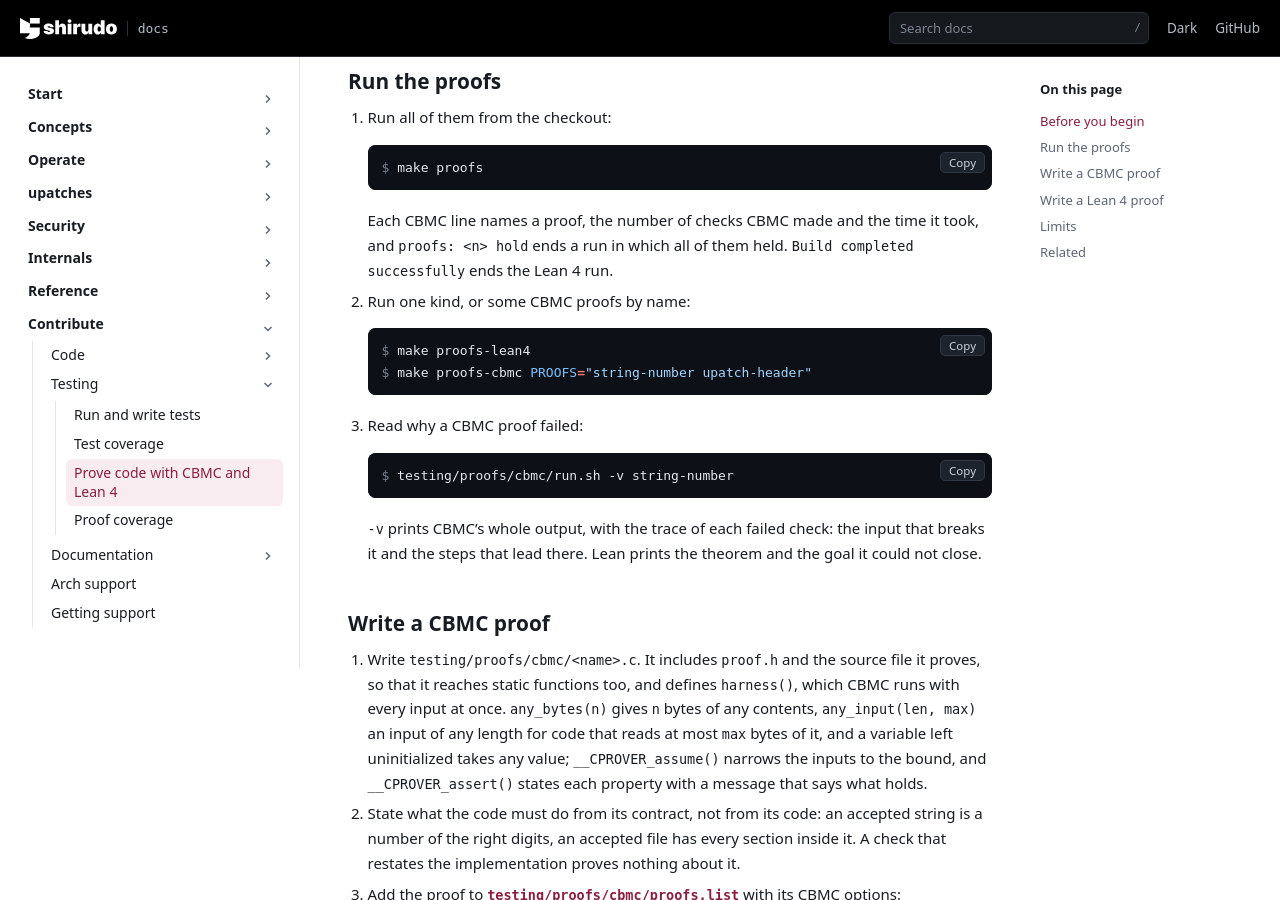
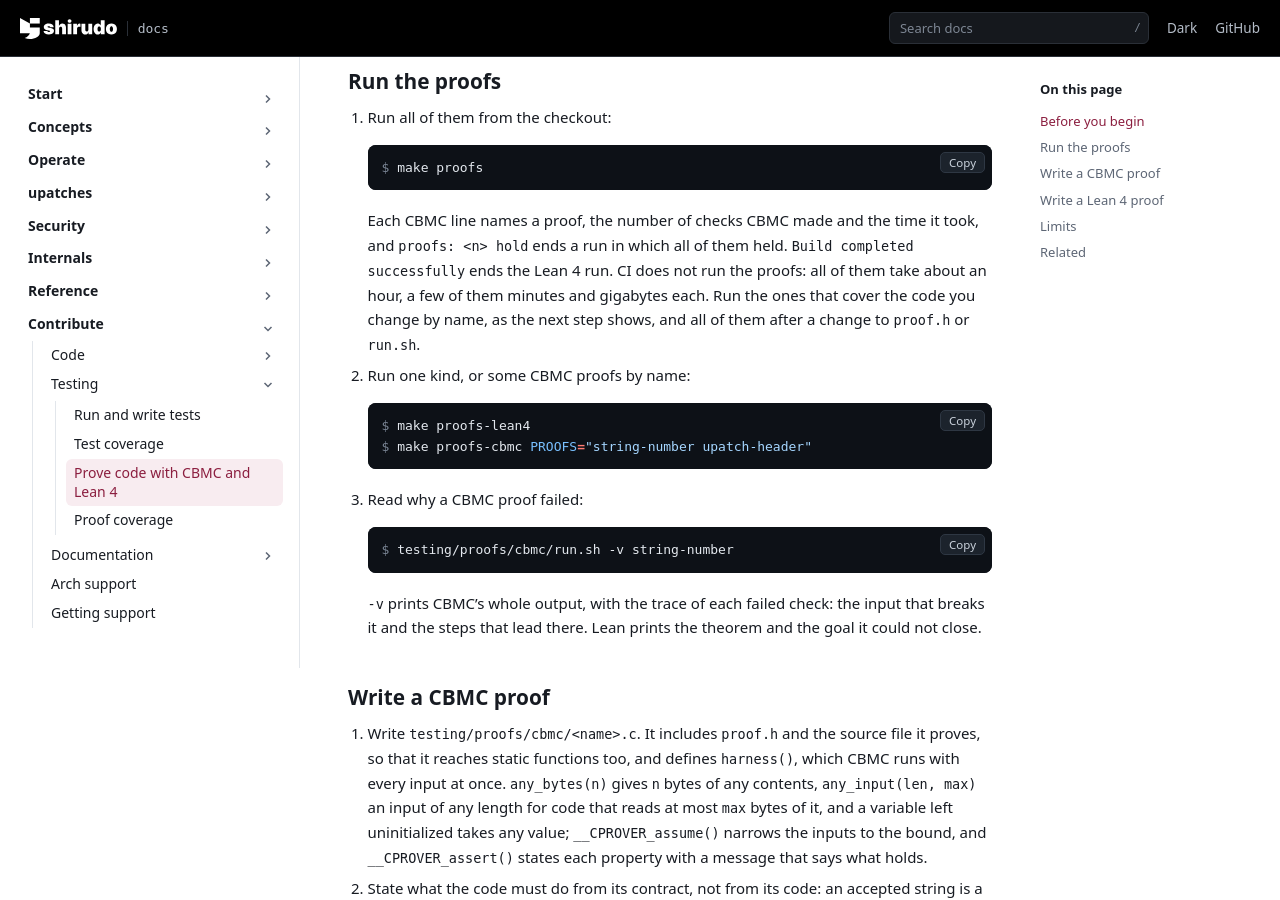
Before and after one commit to AliBashaSY/shirudo, a Sphinx documentation site: the page built from Documentation/contribute/testing/proofs.rst, in a window 1280 px wide and 900 px high, scrolled down 953 px. Built offline with Sphinx 7.4.7, drawn with Linux system fonts in a browser that asks for light colours; pages that are not in the unit, such as notebooks, are missing from menus.

Commit message:
testing: say that CI does not run the proofs
All the CBMC and Lean 4 proofs take about an hour, a few of them
minutes and gigabytes each, which is too long for every pull request.
Say so where a contributor or an agent learns to run them, and that a
change runs the proofs covering the code it touches by name, and all
of them after a change to proof.h or run.sh.

Signed-off-by: Daniel Borkmann <daniel@iogearbox.net>

```diff
--- a/Documentation/contribute/testing/proofs.rst
+++ b/Documentation/contribute/testing/proofs.rst
@@ -60,7 +60,11 @@ Run the proofs
 
    Each CBMC line names a proof, the number of checks CBMC made and the
    time it took, and ``proofs: <n> hold`` ends a run in which all of them
-   held. ``Build completed successfully`` ends the Lean 4 run.
+   held. ``Build completed successfully`` ends the Lean 4 run. CI does
+   not run the proofs: all of them take about an hour, a few of them
+   minutes and gigabytes each. Run the ones that cover the code you
+   change by name, as the next step shows, and all of them after a
+   change to ``proof.h`` or ``run.sh``.
 
 2. Run one kind, or some CBMC proofs by name:
 
```
Also changed, not shown: AGENTS.md (+5 -3 lines), .agents/skills/proofs/SKILL.md.
